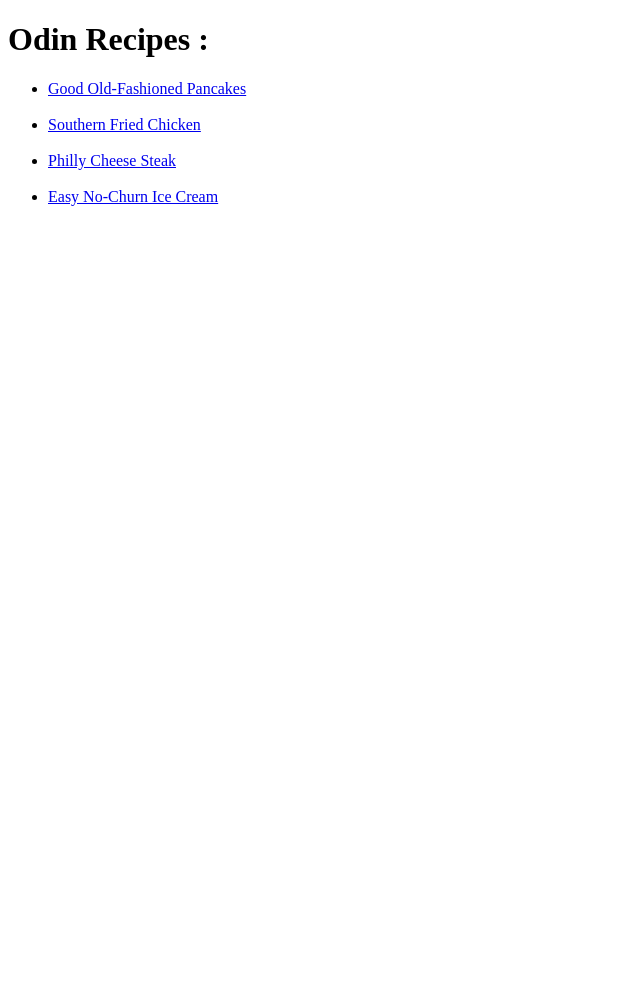
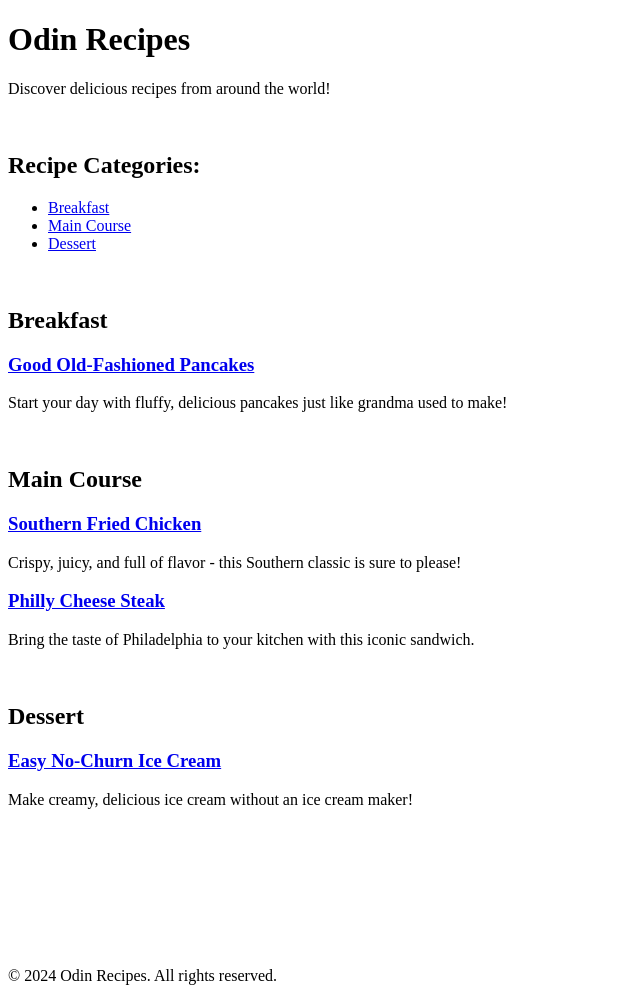
Before and after one commit to Orniepay/odin-recipes, a plain HTML site: page index.html in a window 1280 px wide. Shown: the whole page, without its empty margins (0-640 px from the left). Before the commit the page ends 800 px from the top, so only its background shows below. Drawn offline with Linux system fonts and the light colour scheme.

Commit message:
Cleaned up index.html page

```diff
--- a/index.html
+++ b/index.html
@@ -6,14 +6,53 @@
     <title>Odin Recipes</title>
 </head>
 <body>
-    <h1>Odin Recipes :</h1>
+    <header>
+        <h1>Odin Recipes</h1>
+        <p>Discover delicious recipes from around the world!</p>
+    </header>
+    <br>
+    <nav>
+        <h2>Recipe Categories:</h2>
+        <ul>
+            <li><a href="#breakfast">Breakfast</a></li>
+            <li><a href="#main-course">Main Course</a></li>
+            <li><a href="#dessert">Dessert</a></li>
+        </ul>
+    </nav>
+    <br>
+    <main>
+        <section id="breakfast">
+            <h2>Breakfast</h2>
+            <article>
+                <h3><a href="recipes/pancakes.html">Good Old-Fashioned Pancakes</a></h3>
+                <p>Start your day with fluffy, delicious pancakes just like grandma used to make!</p>
+            </article>
+        </section>
+        <br>
+        <section id="main-course">
+            <h2>Main Course</h2>
+            <article>
+                <h3><a href="recipes/friedchicken.html">Southern Fried Chicken</a></h3>
+                <p>Crispy, juicy, and full of flavor - this Southern classic is sure to please!</p>
+            </article>
+            <article>
+                <h3><a href="recipes/phillycheesesteak.html">Philly Cheese Steak</a></h3>
+                <p>Bring the taste of Philadelphia to your kitchen with this iconic sandwich.</p>
+            </article>
+        </section>
+        <br>
+        <section id="dessert">
+            <h2>Dessert</h2>
+            <article>
+                <h3><a href="recipes/icecream.html">Easy No-Churn Ice Cream</a></h3>
+                <p>Make creamy, delicious ice cream without an ice cream maker!</p>
+            </article>
+        </section>
 
-    <ul>
-        <li><a href="recipes/pancakes.html">Good Old-Fashioned Pancakes</a><br><br></li>
-        <li><a href="recipes/friedchicken.html">Southern Fried Chicken</a><br><br></li>
-        <li><a href="recipes/phillycheesesteak.html">Philly Cheese Steak</a><br><br></li>
-        <li><a href="recipes/icecream.html">Easy No-Churn Ice Cream</a><br><br></li>
-    </ul>
+    </main>
 
+    <footer>
+        <br><br><br><br><br><br><br><p>&copy; 2024 Odin Recipes. All rights reserved.</p>
+    </footer>
 </body>
 </html>
```
